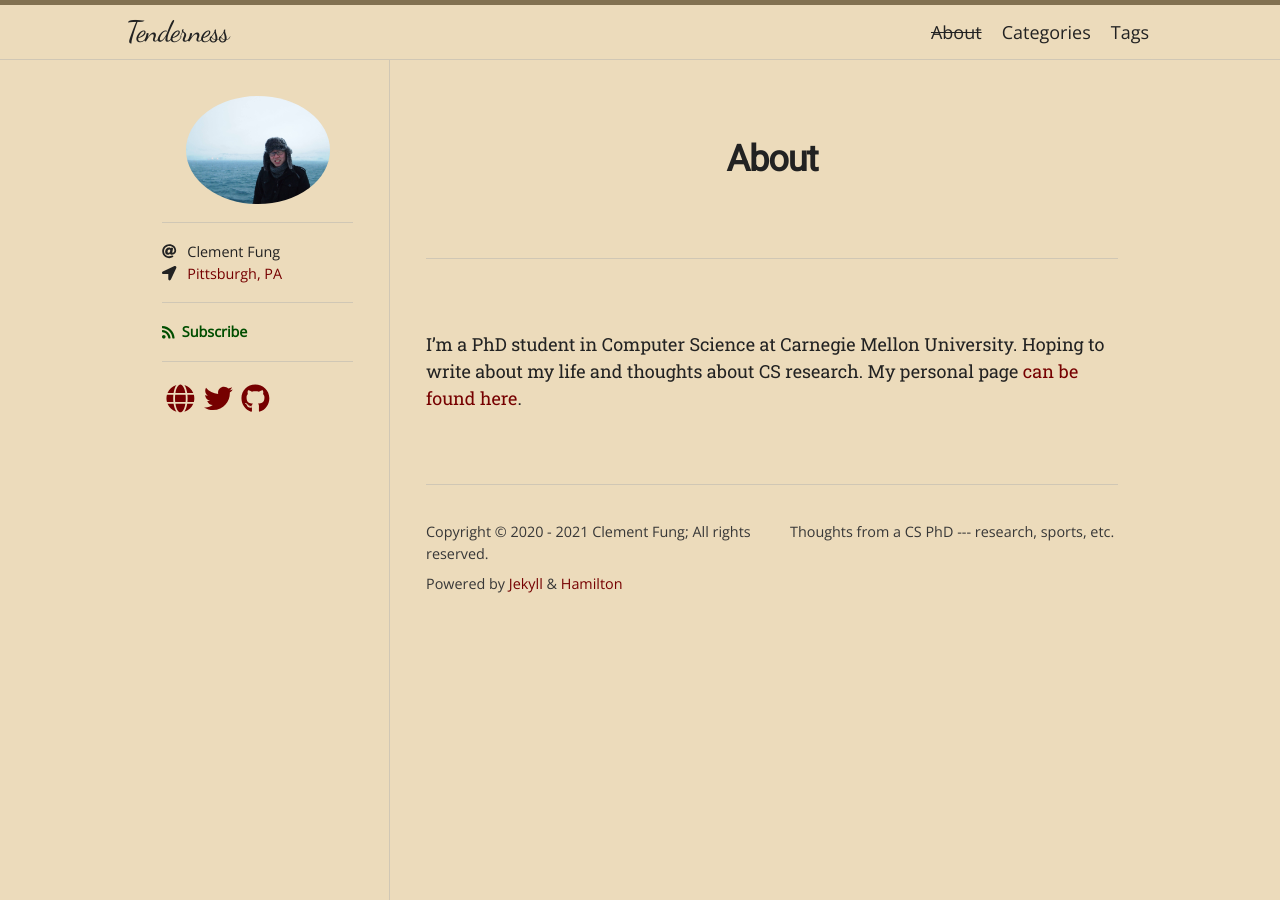
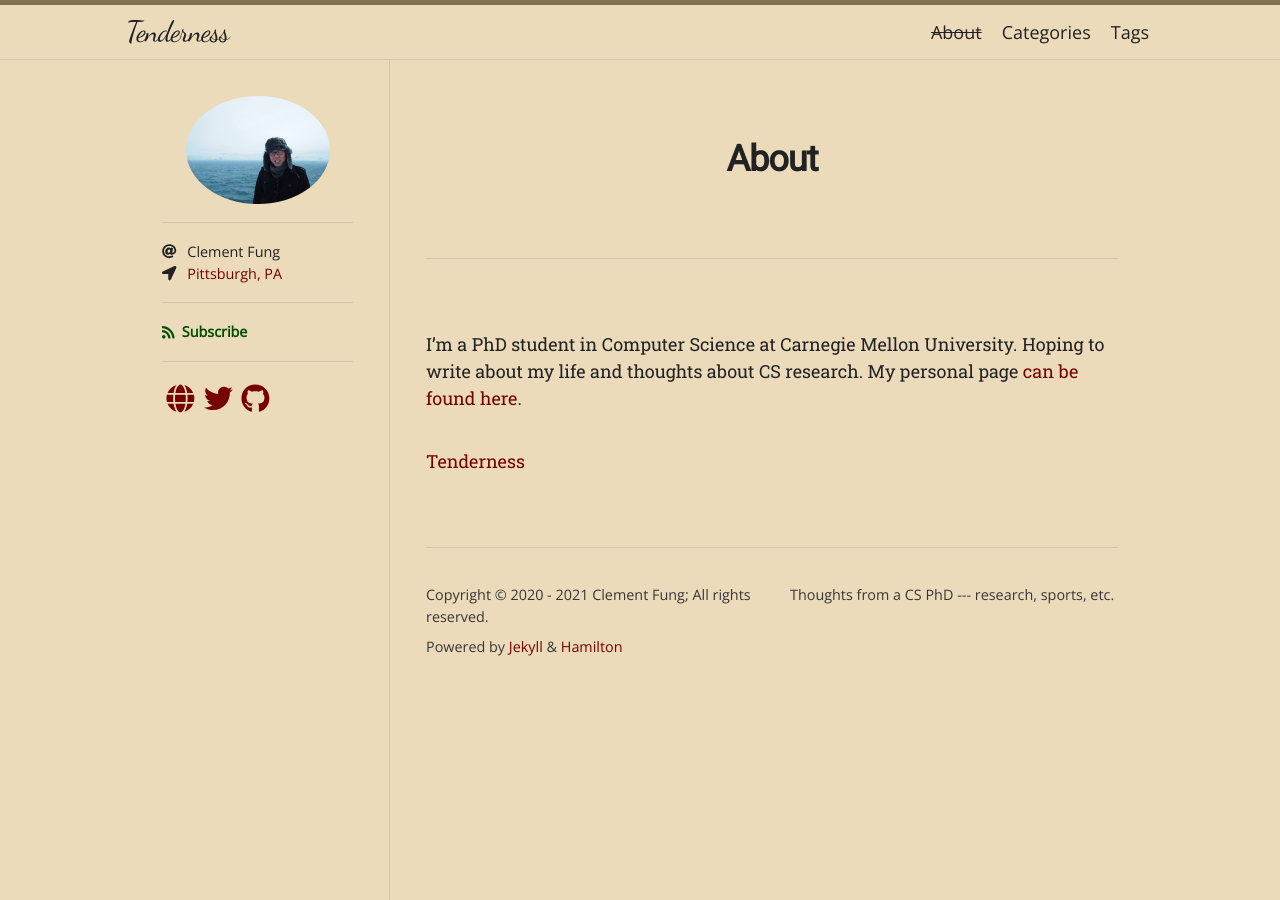
Before and after one commit to clementfungblog/clementfungblog.github.io, a Jekyll site: the page built from about.md, in a window 1280 px wide. Built offline with Jekyll 4.4.1, drawn with Linux system fonts in a browser that asks for light colours; nearby versions of some CDN libraries; some web fonts are replaced.

Commit message:
tenderness

```diff
--- a/about.md
+++ b/about.md
@@ -6,3 +6,5 @@ permalink: /about/
 
 I'm a PhD student in Computer Science at Carnegie Mellon University. Hoping to write about my life and thoughts about CS research.
 My personal page [can be found here](https://clementfung.me).
+
+[Tenderness](https://www.youtube.com/watch?v=eNk4JC_3S7s)
```
